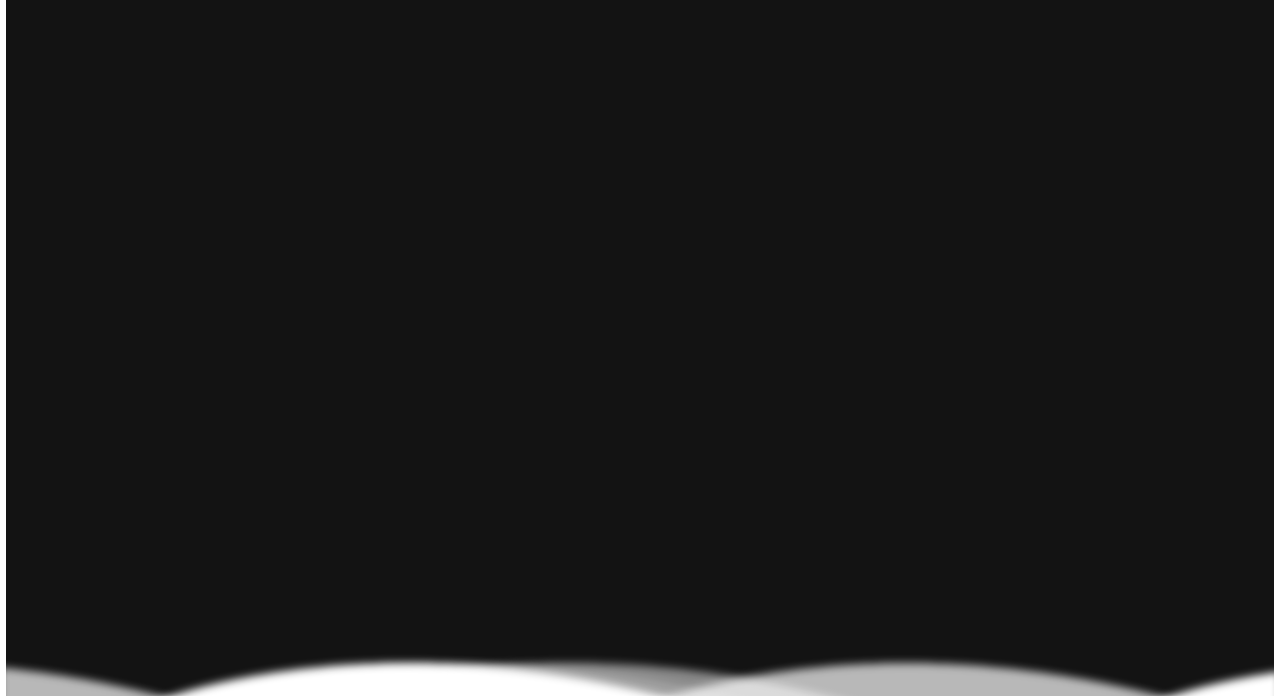
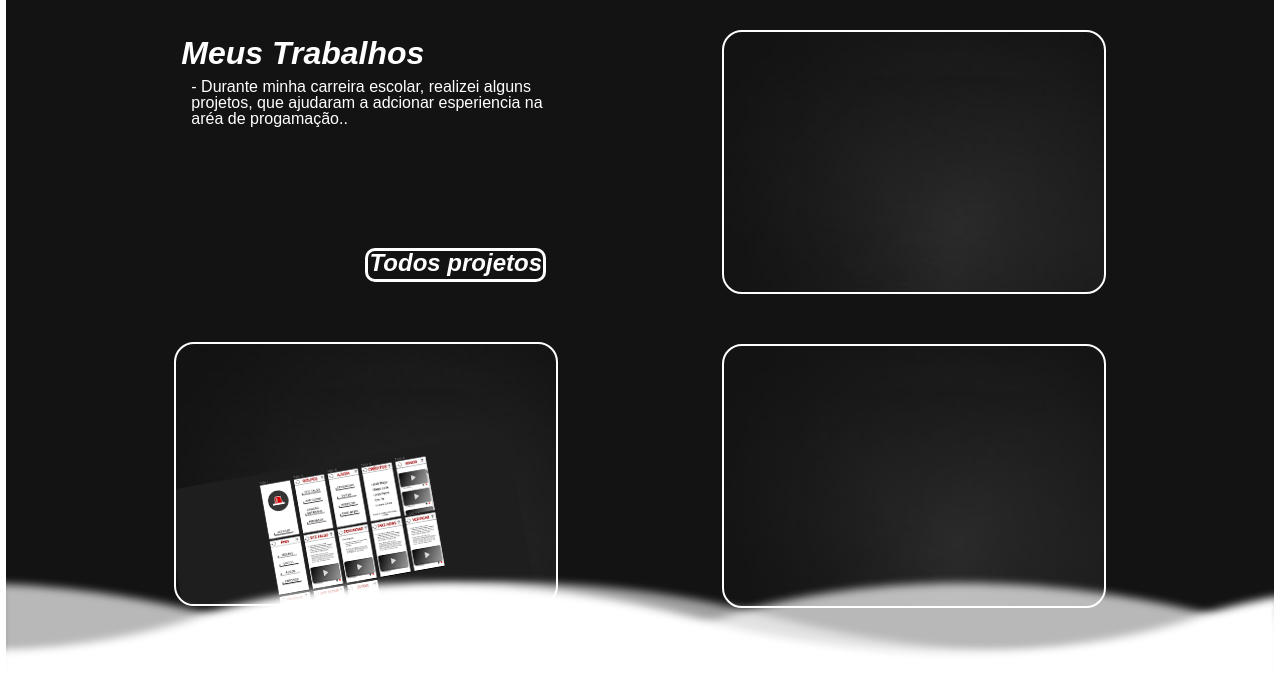
Before and after one commit to ZeDio/INW2MIA, a plain HTML site: page Portifolio/Pgs/ZeDio.html in a window 1280 px wide. Shown: the part 1464-2160 px from the top of the page. Drawn offline with nearby package versions, Linux system fonts and the light colour scheme.

Commit message:
Finalizando Portifolio

```diff
--- a/Portifolio/Css/cssPeculiar.css
+++ b/Portifolio/Css/cssPeculiar.css
@@ -50,6 +50,9 @@
     }
 }
 
+.Mi, .Mi2, .header{
+    visibility: hidden;
+}
 
 .wave{
     position: absolute;
--- /dev/null
+++ b/Portifolio/Js/Efeito.js
@@ -0,0 +1,5 @@
+window.sr = ScrollReveal({ reset:true});
+
+sr.reveal('.Mi', {duration: 1000});
+sr.reveal('.Mi2', {duration: 1000});
+sr.reveal('.header', {duration: 1000});
--- a/Portifolio/Pgs/ZeDio.html
+++ b/Portifolio/Pgs/ZeDio.html
@@ -3,6 +3,7 @@
 <head>
     <meta charset="UTF-8">
     <meta name="viewport" content="width=device-width, initial-scale=1.0">
+    <script src="https://unpkg.com/scrollreveal"></script>
     <title>Portifolio</title>
     <link rel="stylesheet" href="../Css/reset.css">
     <link rel="stylesheet" href="../Css/cssPeculiar.css">
@@ -72,7 +73,7 @@ section{
     padding-top: 64px;
 }
 .section3{
-    height: 99%;
+    padding-top: 64px;
 }
 
 .digitando{
@@ -261,6 +262,63 @@ h3{
     margin-bottom: 5px;
 }
 
+.Bloco{
+    width: 370px;
+    height: 250px;
+    border-radius: 20px;
+    border: 2px white solid;
+    padding: 5px;
+    background: url(../imgs/Fundinho.jpg);
+    position: relative;
+    backdrop-filter: blur(0.5px);
+    margin-top: 25px;
+    margin-bottom: 25px;
+    margin-left: 15px;
+    margin-right: 15px;
+    overflow: hidden;
+}
+.Bloco-Especial{
+    border: none;
+    background: transparent;
+    backdrop-filter: blur(0px);
+}
+.Bloco .bloquinho{
+    width: 175px;
+    position: absolute;
+    bottom: 10px;
+}
+.Bloco .bloquinho:active{
+    height: 28px;
+}
+.Bloclo-img{
+    width: 350px;
+    transform:rotate(-10deg);
+    position: absolute;
+    border-radius: 15px;
+    bottom: -100px;
+    transition: 0.5s ease-in-out;
+}
+.Bloco:hover .Bloclo-img{
+    width: 400px;
+    transform:rotate(-5deg);
+}
+.Bloco-Text{
+    backdrop-filter: blur(4px);
+    background: rgb(19,19,19,0.2);
+    width: 90%;
+    height: 90%;
+    border: 15px;
+    position: absolute;
+    top: -300px;
+    left: -300px;
+    transition: 0.5s ease-in-out;
+    padding: 5px;
+}
+.Bloco:hover .Bloco-Text{
+    top: 15px;
+    left: 15px;
+}
+
 footer{
     position: relative;
     margin-bottom: 10px;
@@ -280,11 +338,10 @@ footer{
 footer small{
     font-size: 16px;
 }
-footer
 .imgs-contato{
     width: 40px;
-    margin-left: 10px;
-    margin-right: 10px;
+    margin-left: 13.7px;
+    margin-right: 13.7px;
     transition: 0.3s ease-in-out;
 }
 .imgs-contato:hover{
@@ -378,7 +435,33 @@ footer
     </section>
 
     <section class="section3" id="Trabalhos">
+        <div class="metade">
+            <div class="Bloco Bloco-Especial">
+                <h2>Meus Trabalhos</h2>
+                <p>- Durante minha carreira escolar, realizei alguns projetos, que ajudaram a adcionar esperiencia na aréa de progamação..</p>
+                <div class="bloquinho">
+                    <h3>Todos projetos</h3>
+                </div>
+            </div>
+            <div class="Bloco">
+                <img src="../imgs/Trabalhos/PRIM.PNG" alt="Projeto PRIM" class="Bloclo-img">
+                <div class="Bloco-Text">
+                    <h3>Projeto PRIM</h3>
+                    <p>- Foi um projeto criado com uma finalidade de ajudar pessoal mais velhas a evitar cair em golpes em websites</p>
+                    <a class="bloquinho" href="https://www.figma.com/file/xapnIbQP7RWqOpeJRBZFsC/Untitled?type=design&node-id=0%3A1&mode=design&t=4K2OVrU8VXA4RW8m-1">
+                        <h3>Ver Projeto</h3>
+                    </a>
+                </div>
+            </div>
+        </div>
+        <div class="metade">
+            <div class="Bloco">
 
+            </div>
+            <div class="Bloco">
+
+            </div>
+        </div>
     </section>
 
     <div class="header">
@@ -403,5 +486,6 @@ footer
         </div>
     </footer>
 
+    <script src="../Js/Efeito.js"></script>
 </body>
 </html>
```
Also changed, not shown: Portifolio/imgs/Trabalhos/PRIM.PNG (added), 3 other files.
